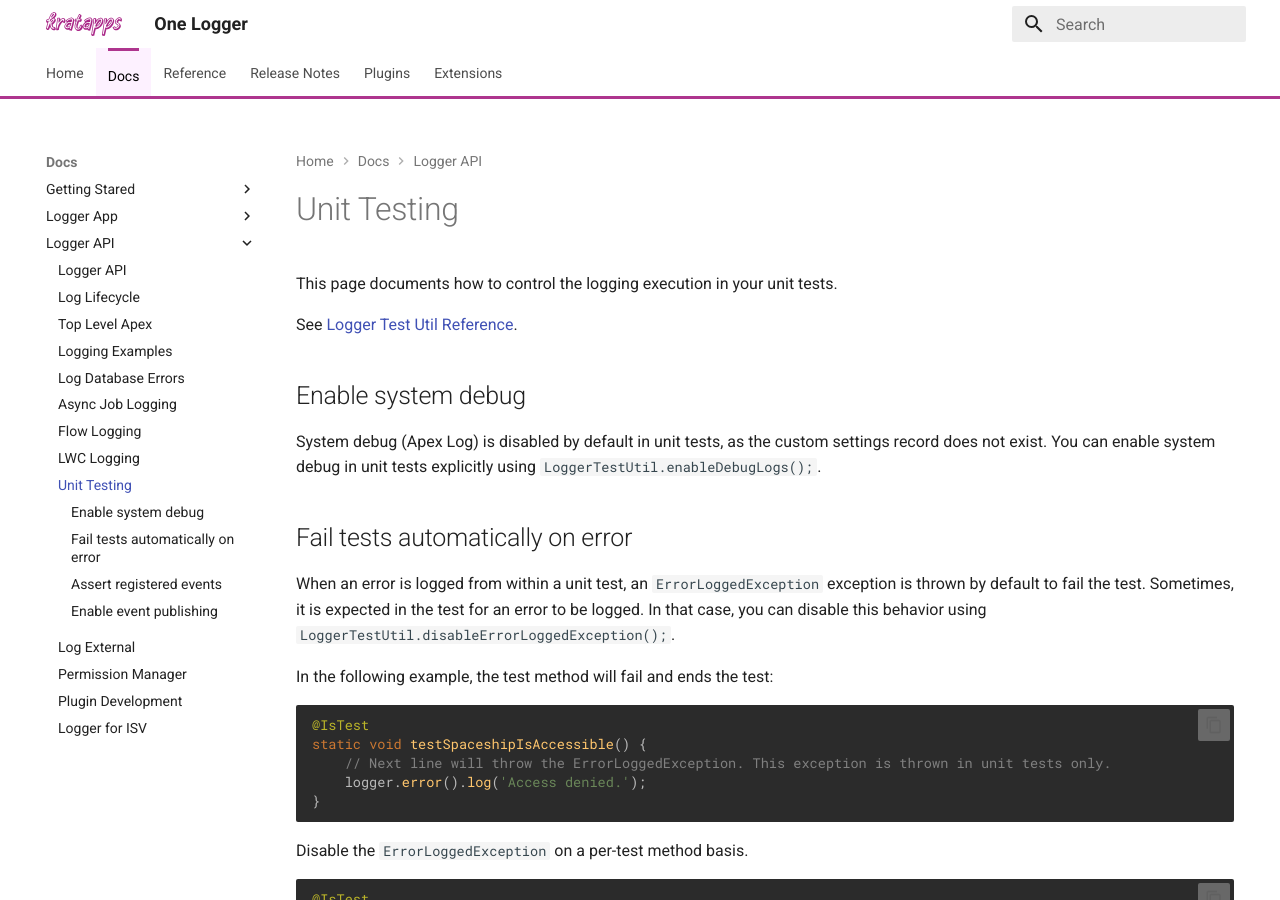
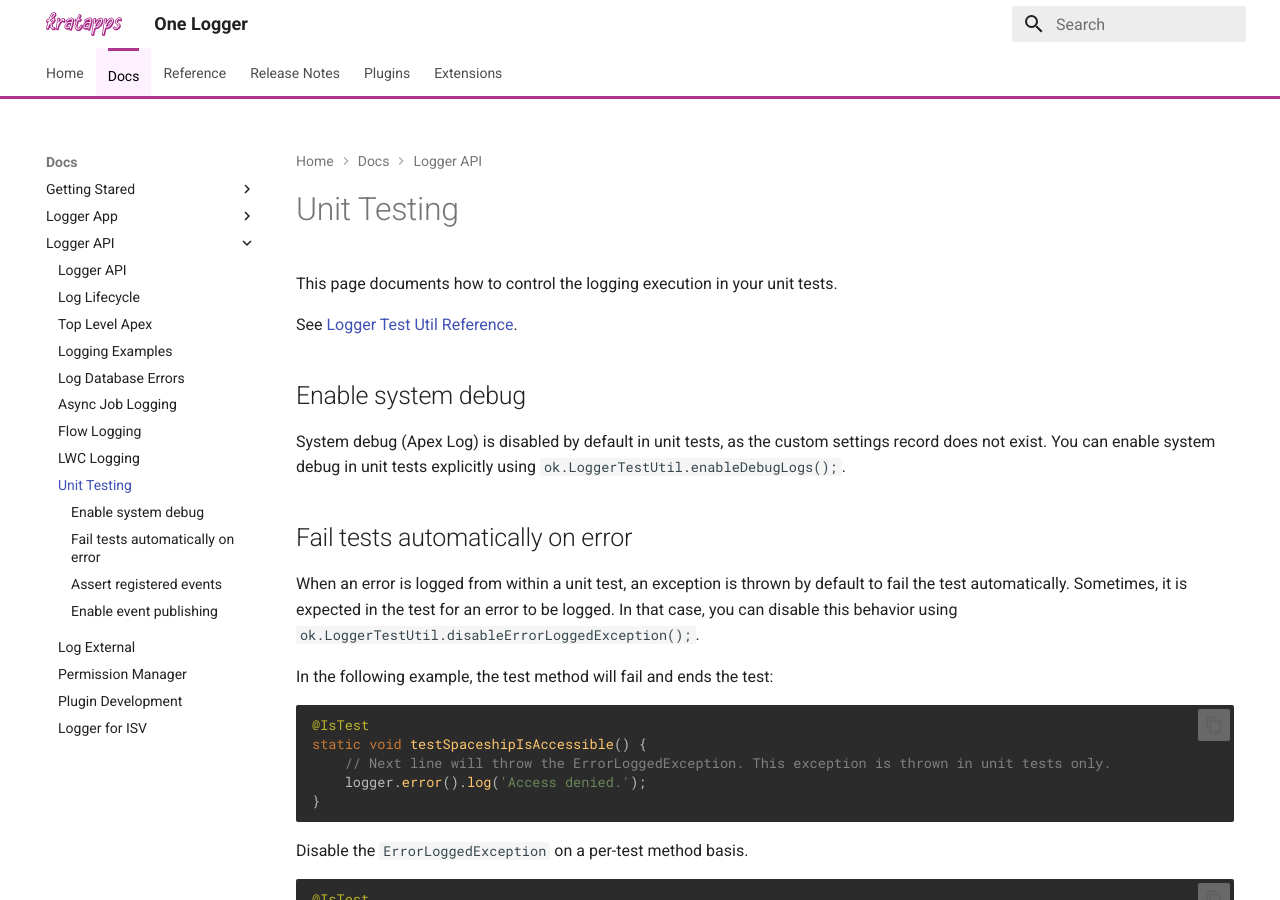
Before and after one commit to kratapps/one-logger-kratapps-com, an MkDocs documentation site: the page built from docs/docs/api/unit-testing.md, in a window 1280 px wide and 900 px high. Built offline with MkDocs 1.6.1 and Material for MkDocs 9.7.7, drawn with Linux system fonts in a browser that asks for light colours.

Commit message:
Update docs.

```diff
--- a/docs/docs/api/unit-testing.md
+++ b/docs/docs/api/unit-testing.md
@@ -8,14 +8,14 @@
 
 System debug (Apex Log) is disabled by default in unit tests, as the custom
 settings record does not exist. You can enable system debug in unit tests
-explicitly using `LoggerTestUtil.enableDebugLogs();`.
+explicitly using `ok.LoggerTestUtil.enableDebugLogs();`.
 
 ## Fail tests automatically on error
 
-When an error is logged from within a unit test, an `ErrorLoggedException`
-exception is thrown by default to fail the test. Sometimes, it is expected in
-the test for an error to be logged. In that case, you can disable this behavior
-using `LoggerTestUtil.disableErrorLoggedException();`.
+When an error is logged from within a unit test, an exception is thrown by
+default to fail the test automatically. Sometimes, it is expected in the test
+for an error to be logged. In that case, you can disable this behavior using
+`ok.LoggerTestUtil.disableErrorLoggedException();`.
 
 In the following example, the test method will fail and ends the test:
 
```
